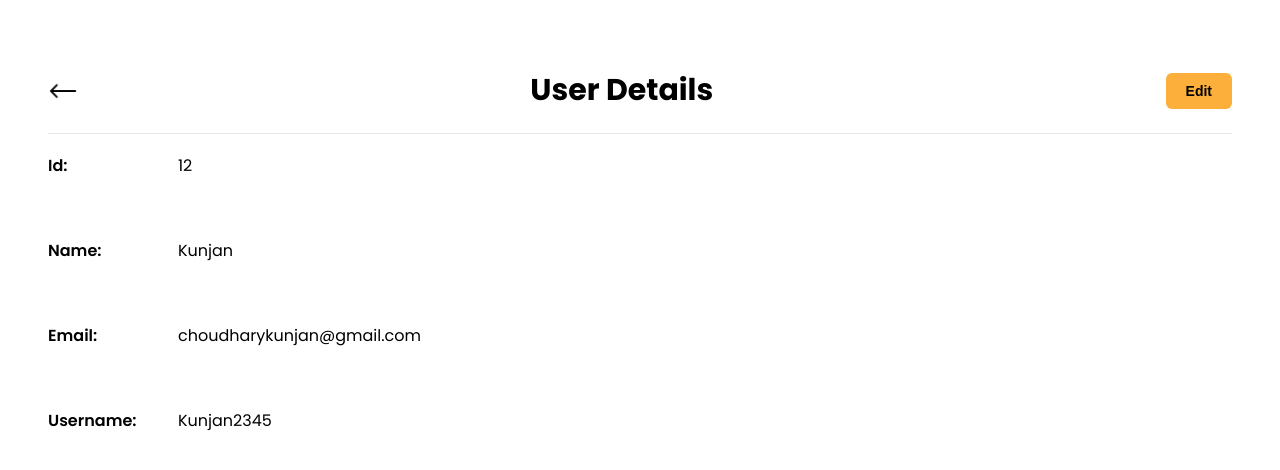
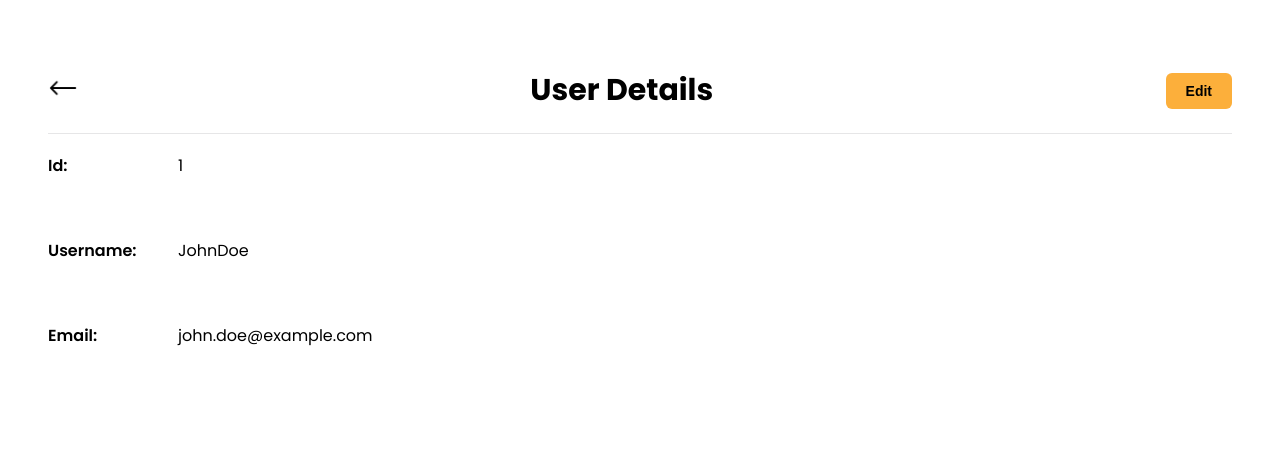
Before and after one commit to kunjan-c/usermanagement_dashboard, a React (Vite) app: page /userDetails/1 in a window 1280 px wide. Shown: the top 470 px of the page. Built offline with nearby package versions, Linux system fonts and the light colour scheme.

Commit message:
added view user detail logic

```diff
--- a/src/pages/userDetails.jsx
+++ b/src/pages/userDetails.jsx
@@ -1,41 +1,45 @@
-// import { useEffect } from "react";
-// import { useSelector } from "react-redux";
-// import { useParams } from "react-router-dom"
+
+import { useSelector } from "react-redux";
+import { Link, useParams } from "react-router-dom"
 import "./userDetails.css";
 import Heading from "../components/heading/heading";
 import arrowImg from "../assets/png/pngwing.com.png"
+import { useState } from "react";
+
 const UserDetails = () => {
-  // const { id } = useParams()
-  // console.log(id);
-  // const userList = useSelector(state => state.users.userList);
+  const { id } = useParams()
+  const userList = useSelector(state => state.users.userList);
+  const existingUser = userList.filter(f => f.ID == id);
+  const [formData, setFormData] = useState({
+    ID: existingUser[0].ID,
+    username: existingUser[0].username,
+    email: existingUser[0].email,
+    role: existingUser[0].role
+  });
 
 
   return (
     <div className="user-details-container">
       <div className="user-detail-header">
-      <img src={arrowImg} className="back-arrow-img"/>
+
+        <Link to={"/"}><img src={arrowImg} className="back-arrow-img" /></Link>
         <Heading headingText="User Details"></Heading>
-       <div className="user-detail-edit-btn-container"> <button className="user-detail-edit-btn">Edit </button></div>
+        <div className="user-detail-edit-btn-container"> <button className="user-detail-edit-btn">Edit </button></div>
       </div>
 
       <div className="user-detail-group">
         <div className="user-detail-field">Id:</div>
-        <div className="user-detail-field-value">12</div>
+        <div className="user-detail-field-value">{formData.ID}</div>
 
       </div>
       <div className="user-detail-group">
-        <div className="user-detail-field">Name:</div>
-        <div className="user-detail-field-value">Kunjan</div>
+        <div className="user-detail-field">Username:</div>
+        <div className="user-detail-field-value">{formData.username}</div>
 
       </div>
       <div className="user-detail-group">
         <div className="user-detail-field">Email:</div>
-        <div className="user-detail-field-value">choudharykunjan@gmail.com</div>
-
-      </div>
-      <div className="user-detail-group">
-        <div className="user-detail-field">Username:</div>
-        <div className="user-detail-field-value">Kunjan2345</div>
+        <div className="user-detail-field-value">{formData.email}</div>
 
       </div>
     </div>
```
Also changed, not shown: src/components/userForm.jsx/userForm.jsx (+9 -0 lines).
